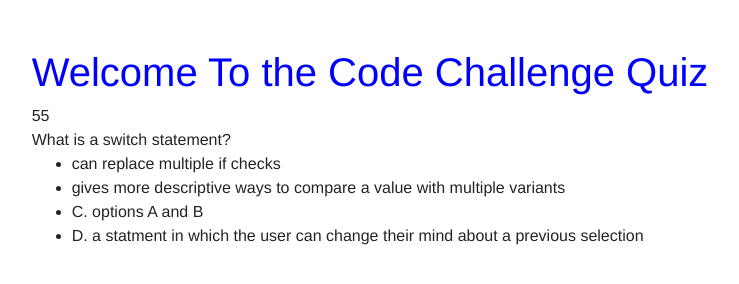
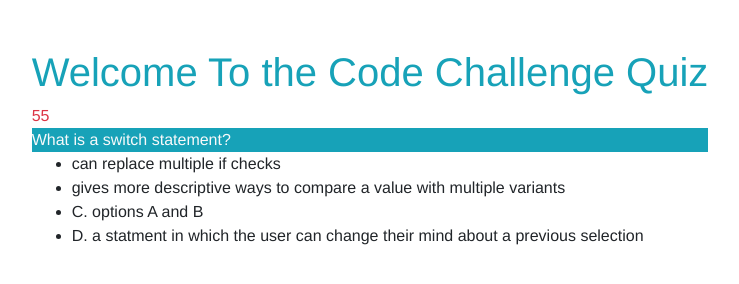
Before and after one commit to pciongoli/pc-code-quiz-challenge, a plain HTML site: page index.html in a window 1280 px wide. Shown: the whole page, without its empty margins (270-1009 px from the left). Drawn offline with nearby package versions, Linux system fonts and the light colour scheme.

Commit message:
bootsrap styling

```diff
--- a/assets/css/style.css
+++ b/assets/css/style.css
@@ -13,7 +13,3 @@ body {
     height: 100vw;
     justify-content: center;
 }
-
-h1 {
-    color: blue;
-}
--- a/index.html
+++ b/index.html
@@ -9,13 +9,19 @@
     <link rel="stylesheet" href="./assets/css/style.css">
 </head>
 
-<body class="sticky-top mt-5">
-    <div>
-        <div><h1>Welcome To the Code Challenge Quiz</h1></div>
+<body>
+
+    <div class=" sticky-top mt-5">
+        <div>
+            <h1 class="text-info">
+                Welcome To the Code Challenge Quiz
+            </h1>
+        </div>
         <div id="game-begin"></div>
-        <div id="game">
-            <div id="timer"></div>
-                <div id="question"></div>
+        <div id="game" >
+            <div id="timer" class="text-danger"></div>
+                <div id="question" class="text-light bg-info"></div>
+                <div id="choices" class="bg-light"></div>
                 <div id="question-result"></div>
         </div>
 
```
